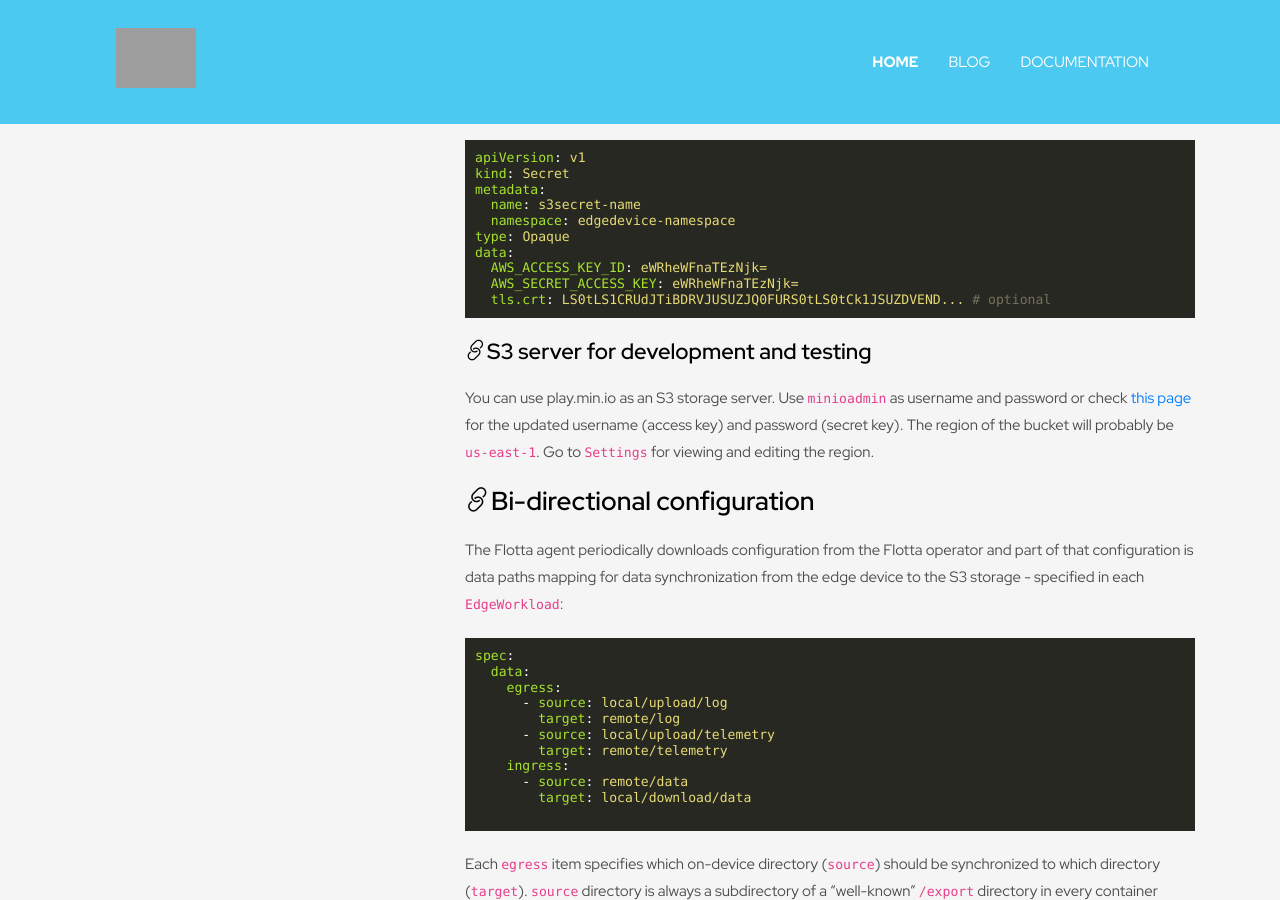
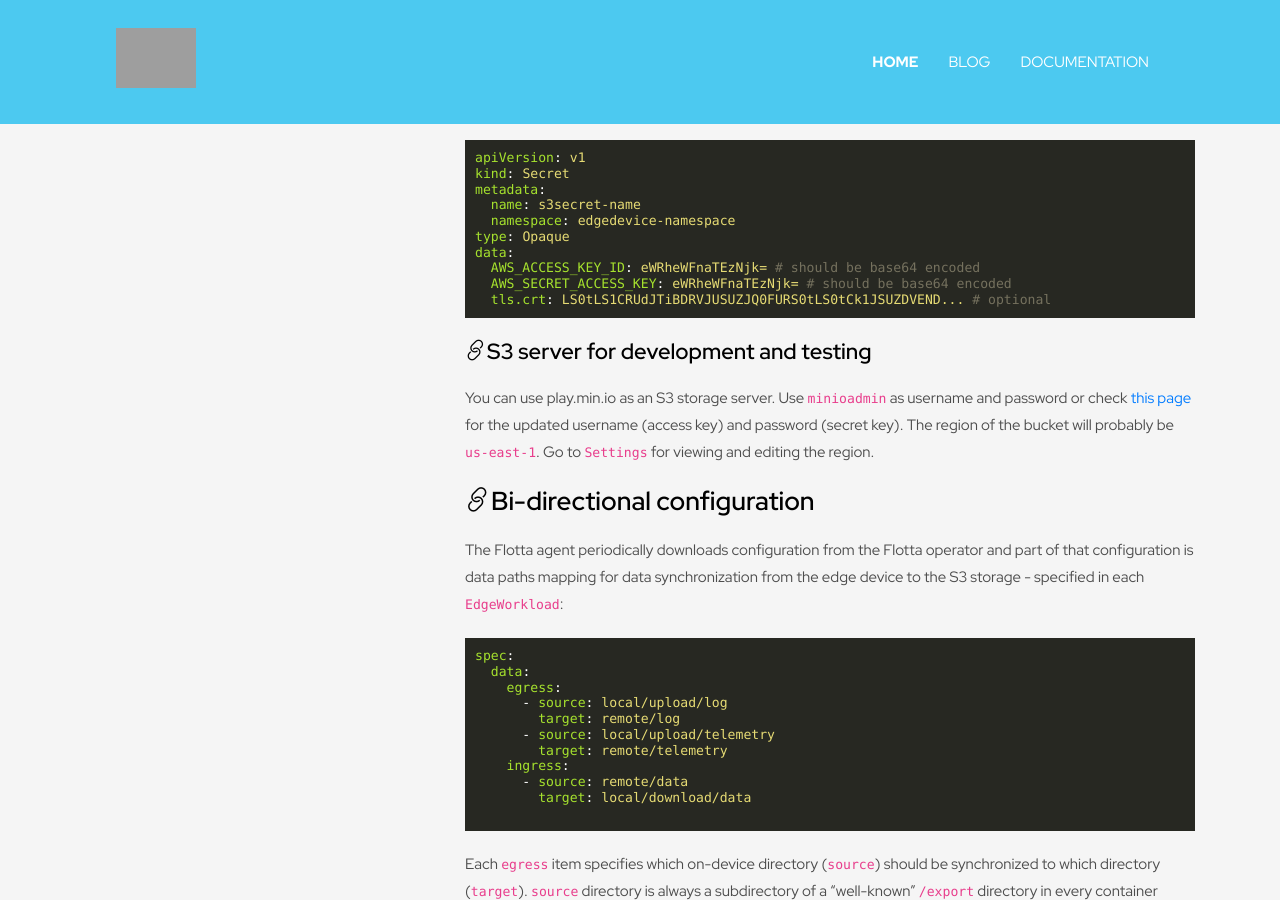
Before and after one commit to project-flotta/project-flotta.github.io, a Jekyll site: the page built from documentation/v0_2_0/operations/data_synchronization.md, in a window 1280 px wide and 900 px high, scrolled down 1790 px. Built offline with Jekyll 4.4.1, drawn with Linux system fonts in a browser that asks for light colours; a script that is not in the unit is left out; grey boxes are pictures that could not be loaded.

Commit message:
comment in secret values encoding

````diff
--- a/documentation/v0_2_0/operations/data_synchronization.md
+++ b/documentation/v0_2_0/operations/data_synchronization.md
@@ -107,8 +107,8 @@ metadata:
   namespace: edgedevice-namespace
 type: Opaque
 data:
-  AWS_ACCESS_KEY_ID: eWRheWFnaTEzNjk=
-  AWS_SECRET_ACCESS_KEY: eWRheWFnaTEzNjk=
+  AWS_ACCESS_KEY_ID: eWRheWFnaTEzNjk= # should be base64 encoded
+  AWS_SECRET_ACCESS_KEY: eWRheWFnaTEzNjk= # should be base64 encoded
   tls.crt: LS0tLS1CRUdJTiBDRVJUSUZJQ0FURS0tLS0tCk1JSUZDVEND... # optional
 ```
 
````
